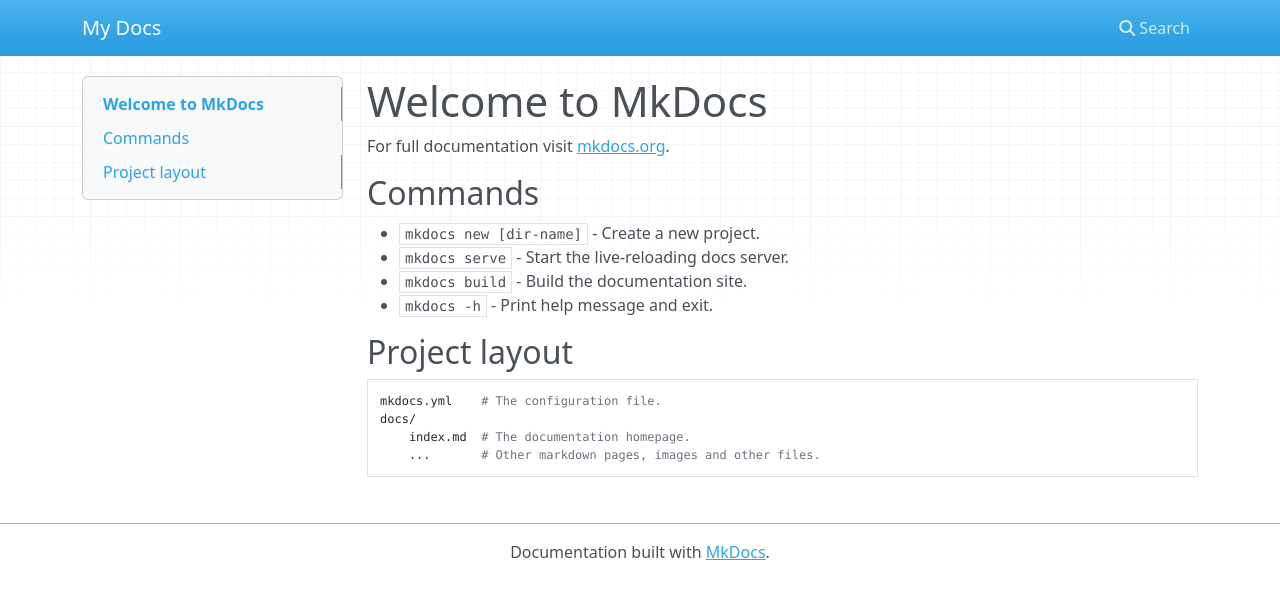
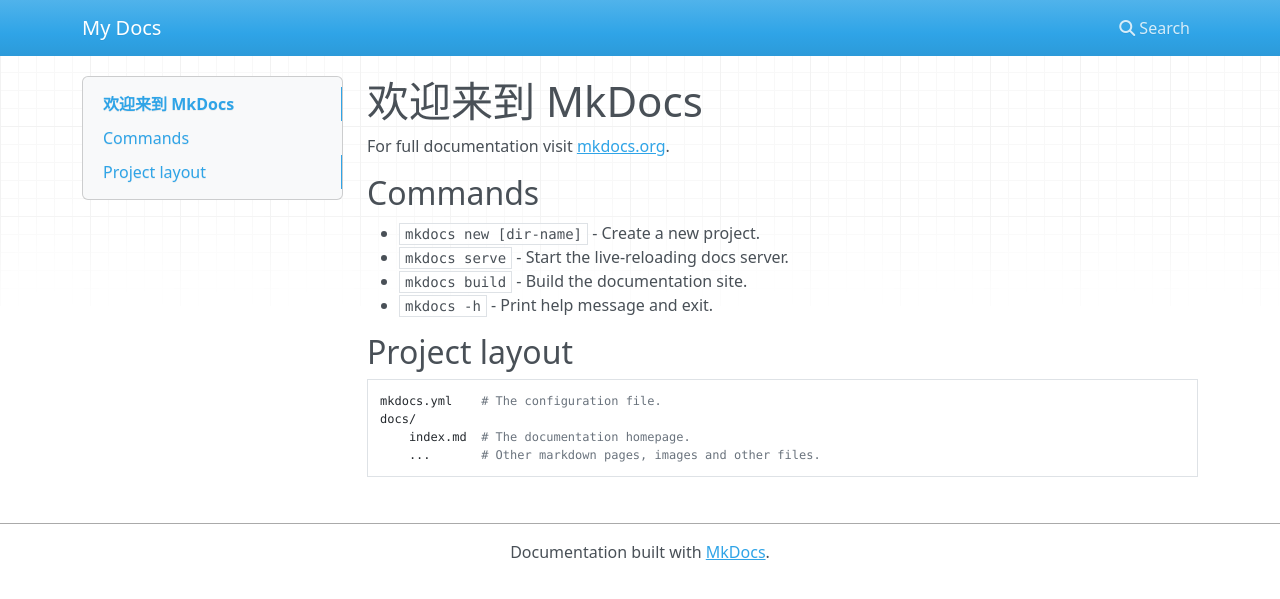
Before and after one commit to netsusyou-makotsu/netsusyou-makotsu.github.com, an MkDocs documentation site: the page built from docs/index.md, in a window 1280 px wide. Shown: the top 599 px of the page. Built offline with MkDocs 1.6.1, drawn with Linux system fonts in a browser that asks for light colours; nearby versions of some CDN libraries.

Commit message:
Update index.md

```diff
--- a/docs/index.md
+++ b/docs/index.md
@@ -1,4 +1,4 @@
-# Welcome to MkDocs
+# 欢迎来到 MkDocs
 
 For full documentation visit [mkdocs.org](https://www.mkdocs.org).
 
```
